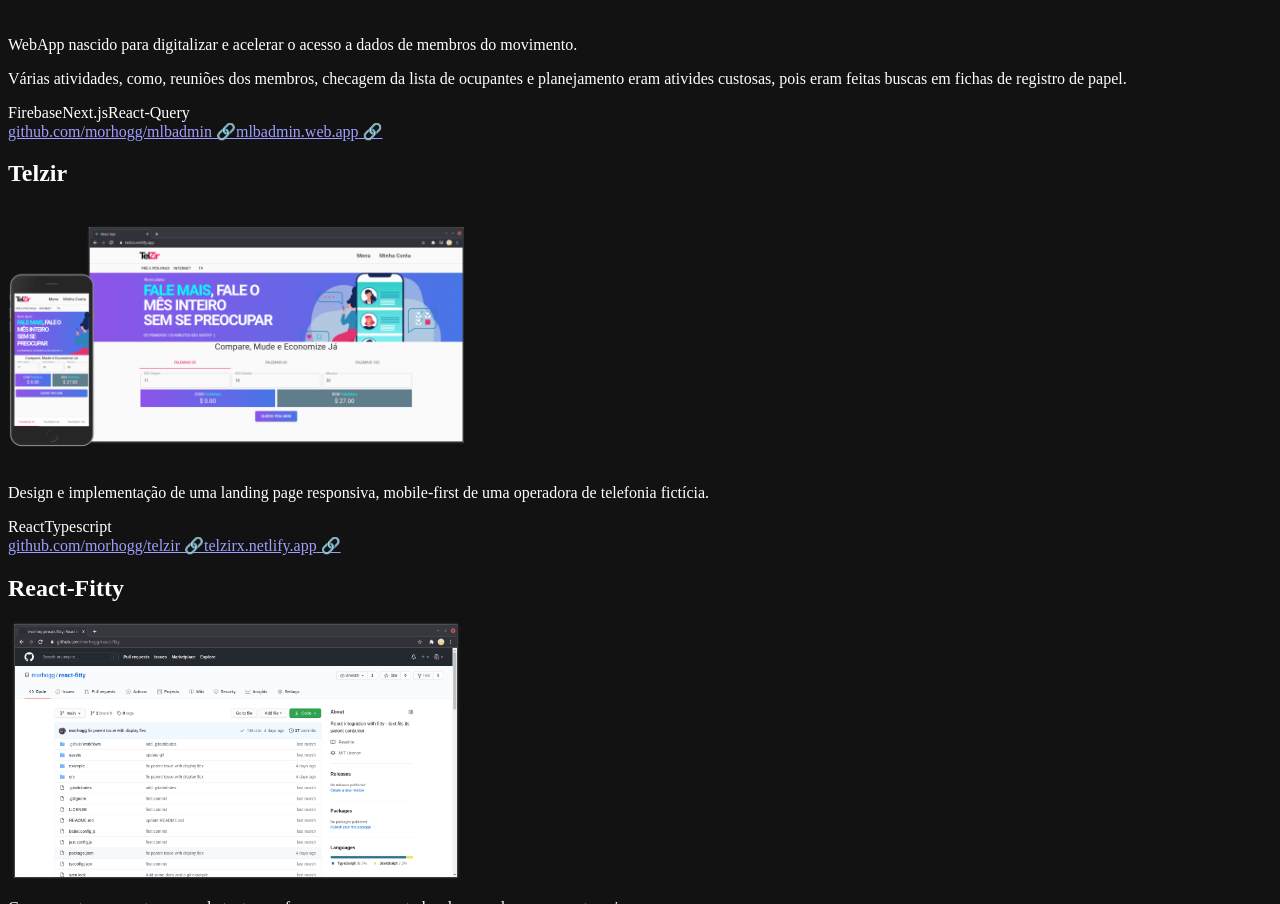
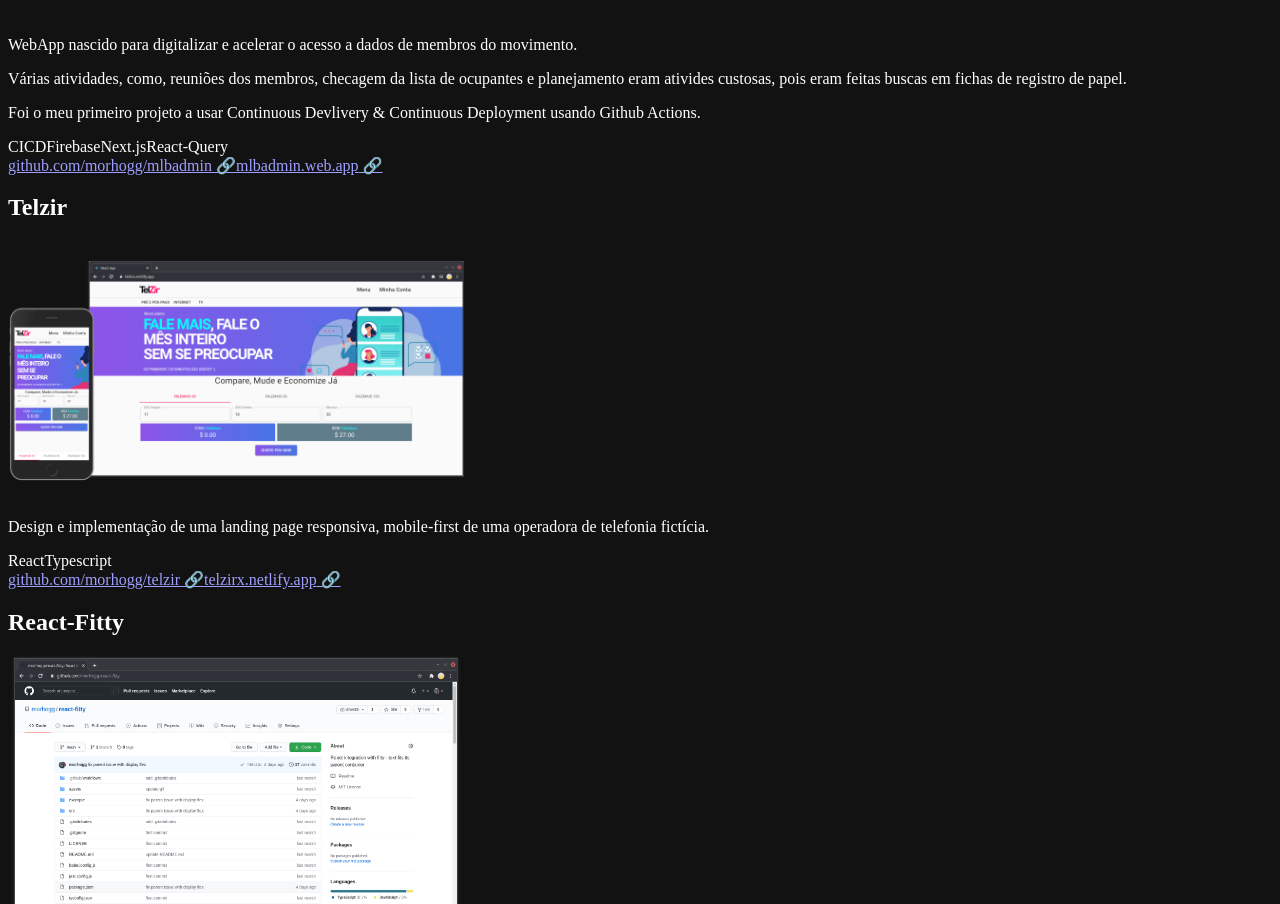
Before and after one commit to hexetia/lucasdev, a Next.js app: page / in a window 1280 px wide. Shown: the part 1037-1941 px from the top of the page. Built offline with nearby package versions, Linux system fonts and the light colour scheme.

Commit message:
Improve MLB project short description

```diff
--- a/pages/index.tsx
+++ b/pages/index.tsx
@@ -64,9 +64,12 @@ export default function Home() {
                   Várias atividades, como, reuniões dos membros, checagem da lista de ocupantes e planejamento eram ativides custosas, pois
                   eram feitas buscas em fichas de registro de papel.
                 </p>
+                <p>Foi o meu primeiro projeto a usar Continuous Devlivery & Continuous Deployment usando Github Actions.</p>
               </div>
               <div className='flex py-4'>
-                <span className='px-3 py-1 pl-0'>Firebase</span>
+                <span className='px-3 py-1 pl-0'>CI</span>
+                <span className='px-3 py-1'>CD</span>
+                <span className='px-3 py-1'>Firebase</span>
                 <span className='px-3 py-1'>Next.js</span>
                 <span className='px-3 py-1 pr-0'>React-Query</span>
               </div>
```
